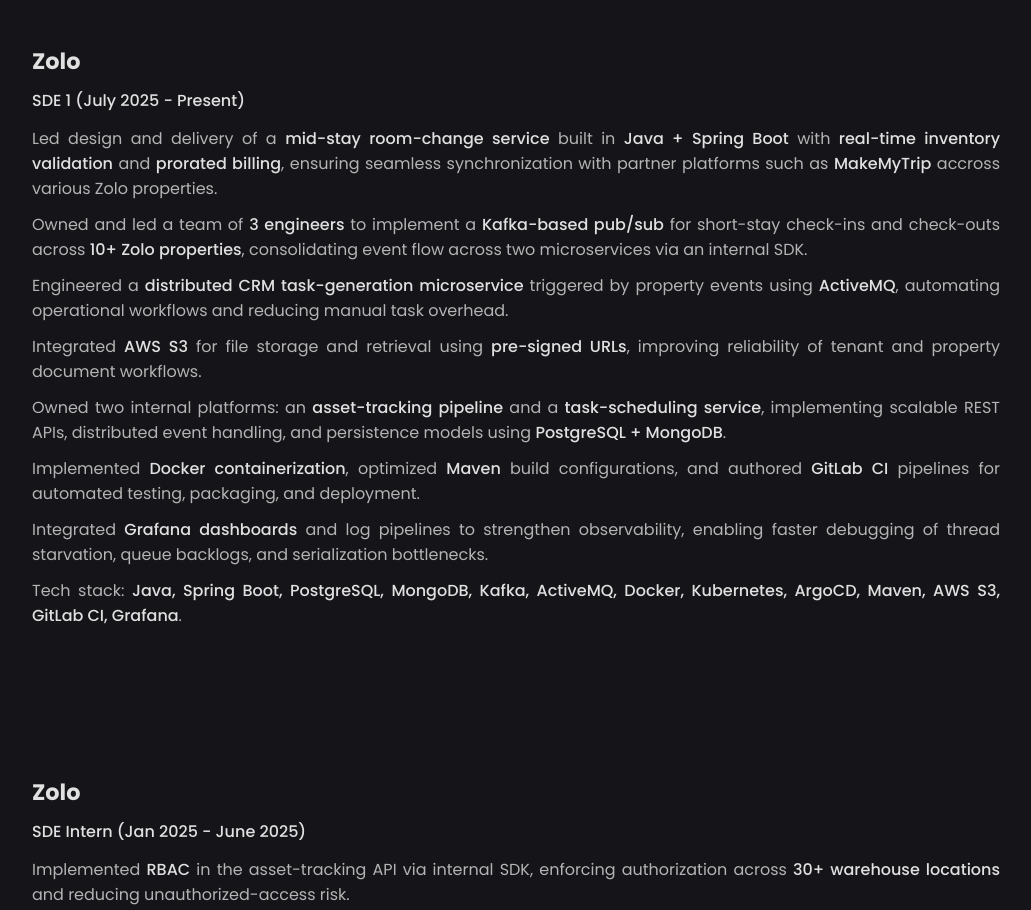
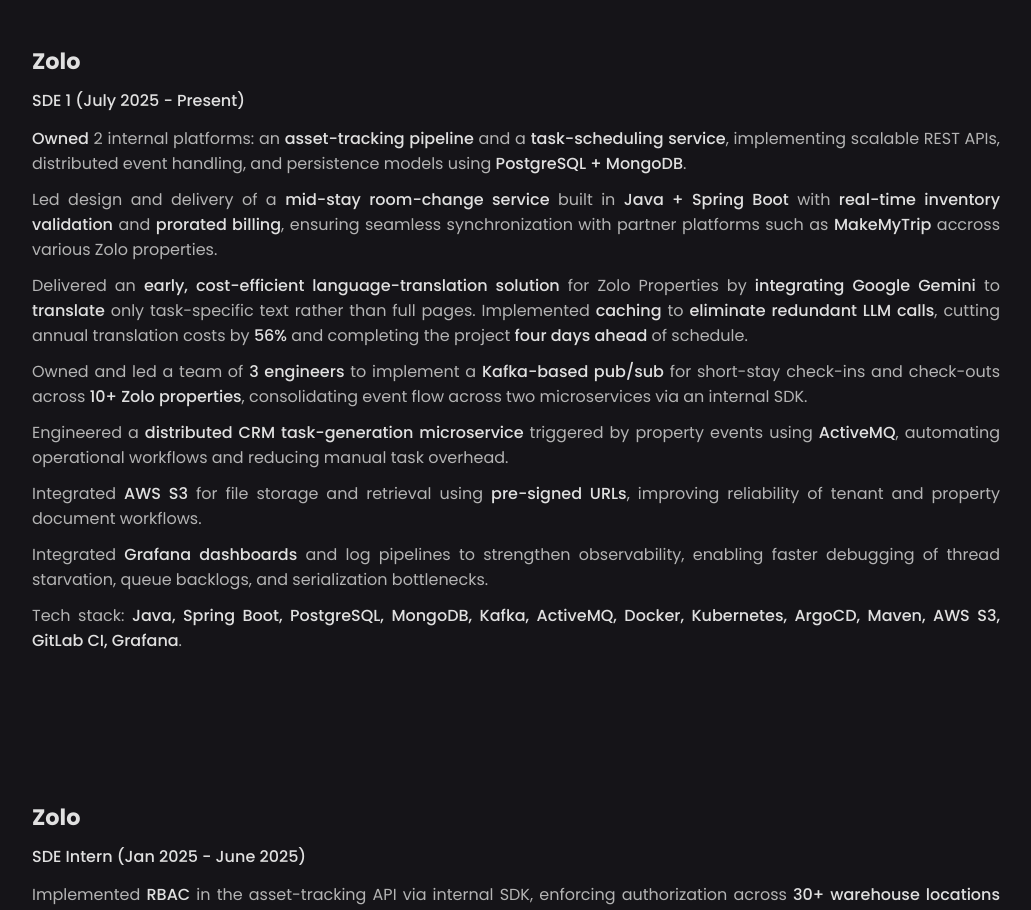
Before and after one commit to igABHINAV/Pweb, a React (Create React App) app: page / in a window 1280 px wide. Shown: the part 2760-3670 px from the top of the page, without its empty margins (124-1155 px from the left). Built offline with nearby package versions, Linux system fonts and the light colour scheme.

Commit message:
Experience added

```diff
--- a/src/components/Dropdown/Dropdown.jsx
+++ b/src/components/Dropdown/Dropdown.jsx
@@ -105,7 +105,7 @@
       <NavBtn onClick={toggle}>
         <a
           className="btn PrimaryBtn"
-          href="https://drive.google.com/file/d/19VGe-yjDGxtRebwbZcJwMSnX5ebiTBLj/view?usp=sharing"
+          href="https://drive.google.com/file/d/1ei1LMk2lHqvYEPw_raZUUD8DTiUz9GNc/view?usp=sharing"
           target="_blank"
           rel="noopener noreferrer"
         >
--- a/src/components/Header/Header.jsx
+++ b/src/components/Header/Header.jsx
@@ -28,7 +28,7 @@
         <NavBtn>
           <a
             className="btn PrimaryBtn"
-            href="https://drive.google.com/file/d/19VGe-yjDGxtRebwbZcJwMSnX5ebiTBLj/view?usp=sharing"
+            href="https://drive.google.com/file/d/1ei1LMk2lHqvYEPw_raZUUD8DTiUz9GNc/view?usp=sharing"
             target="_blank"
             rel="noopener noreferrer"
           >
--- a/src/data/ProjectData.js
+++ b/src/data/ProjectData.js
@@ -56,13 +56,13 @@
   {
     title: "Zolo",
     role: "SDE 1 (July 2025 - Present)",
-    description: [
+    "description": [
+    "<strong>Owned</strong> 2 internal platforms: an <strong>asset-tracking pipeline</strong> and a <strong>task-scheduling service</strong>, implementing scalable REST APIs, distributed event handling, and persistence models using <strong>PostgreSQL + MongoDB</strong>.",
     "Led design and delivery of a <strong>mid-stay room-change service</strong> built in <strong>Java + Spring Boot</strong> with <strong>real-time inventory validation</strong> and <strong>prorated billing</strong>, ensuring seamless synchronization with partner platforms such as <strong>MakeMyTrip</strong> accross various Zolo properties.",
+    "Delivered an <strong>early, cost-efficient language-translation solution</strong> for Zolo Properties by <strong>integrating Google Gemini</strong> to <strong>translate</strong> only task-specific text rather than full pages. Implemented <strong>caching</strong> to <strong>eliminate redundant LLM calls</strong>, cutting annual translation costs by <strong>56%</strong> and completing the project<strong> four days ahead</strong> of schedule.",
     "Owned and led a team of <strong>3 engineers</strong> to implement a <strong>Kafka-based pub/sub</strong> for short-stay check-ins and check-outs across <strong>10+ Zolo properties</strong>, consolidating event flow across two microservices via an internal SDK.",
     "Engineered a <strong>distributed CRM task-generation microservice</strong> triggered by property events using <strong>ActiveMQ</strong>, automating operational workflows and reducing manual task overhead.",
     "Integrated <strong>AWS S3</strong> for file storage and retrieval using <strong>pre-signed URLs</strong>, improving reliability of tenant and property document workflows.",
-      "Owned two internal platforms: an <strong>asset-tracking pipeline</strong> and a <strong>task-scheduling service</strong>, implementing scalable REST APIs, distributed event handling, and persistence models using <strong>PostgreSQL + MongoDB</strong>.",
-      "Implemented <strong>Docker containerization</strong>, optimized <strong>Maven</strong> build configurations, and authored <strong>GitLab CI</strong> pipelines for automated testing, packaging, and deployment.",
     "Integrated <strong>Grafana dashboards</strong> and log pipelines to strengthen observability, enabling faster debugging of thread starvation, queue backlogs, and serialization bottlenecks.",
     "Tech stack: <strong>Java, Spring Boot, PostgreSQL, MongoDB, Kafka, ActiveMQ, Docker, Kubernetes, ArgoCD, Maven, AWS S3, GitLab CI, Grafana</strong>."
   ]
```
Lines whose indentation alone changed are shown as unchanged.
